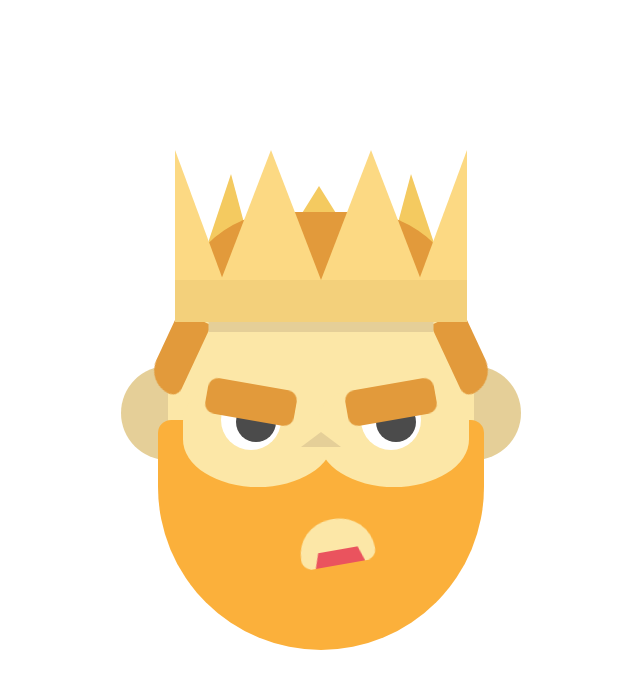
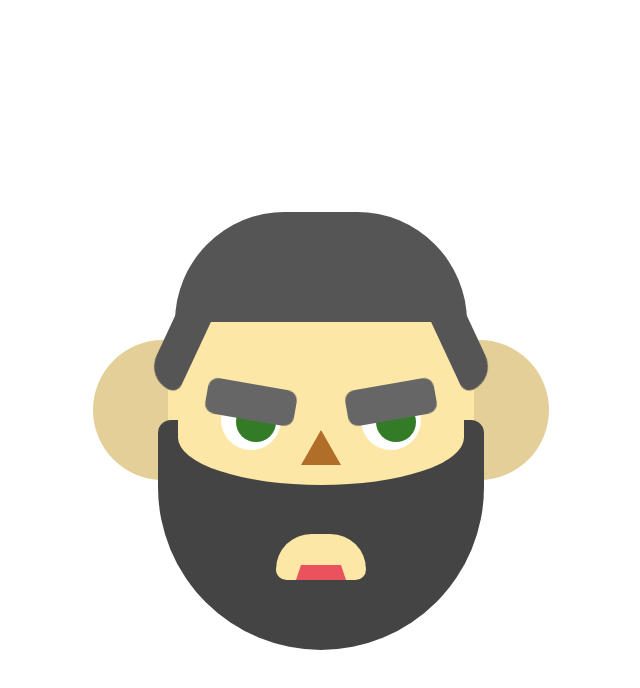
Before and after one commit to gio-nadiradze/Talk-to-face, a plain HTML site: page index.html in a window 1280 px wide. Shown: the whole page, without its empty margins (319-959 px from the left). Drawn offline with Linux system fonts and the light colour scheme.

Commit message:
Update style.css

```diff
--- a/style.css
+++ b/style.css
@@ -34,7 +34,7 @@ body {
 .beard {
   width: 326px;
   height: 230px;
-  background-color: #fbb03b;
+  background-color: #444;
   position: absolute;
   z-index: 2;
   bottom: 0;
@@ -44,30 +44,15 @@ body {
   border-radius: 40px 40px 500px 500px;
 }
 
-.beard:before {
-  content: '';
-  position: absolute;
-  top: -30px;
-  left: 20px;
-  width: 150px;
-  height: 95px;
-  border-radius: 35px 0 60% 60%;
-  background-color: #fce7a7;
-  -webkit-animation: eye 3500ms ease-out infinite;
-  animation: eye 3500ms ease-out infinite;
-}
-
 .beard:after {
   content: '';
   position: absolute;
   top: -30px;
   right: 20px;
-  width: 150px;
+  width: 286px;
   height: 95px;
   border-radius: 35px 0 60% 60%;
   background-color: #fce7a7;
-  -webkit-animation: eye 3500ms ease-out infinite;
-    animation: eye 3500ms ease-out infinite;
 }
 
 .face {
@@ -84,19 +69,19 @@ body {
 }
 
 .ear {
-  width: 50px;
-  height: 94px;
+  width: 75px;
+  height: 140px;
   background-color: #e5cf98;
   position: absolute;
-  border-radius: 100px 0 0 100px;
-  left: 0;
-  bottom: 190px;
+  border-radius: 160px 0 0 160px;
+  left: -28px;
+  bottom: 170px;
 }
 
 .ear.right {
   left: auto;
-  right: 0;
-  border-radius: 0 100px 100px 0
+  right: -28px;
+  border-radius: 0 100px 100px 0;
 }
 
 .eye {
@@ -117,7 +102,7 @@ body {
 
 .eye-inside {
   border-radius: 50%;
-  background-color: #4b4b4b;
+  background-color: #337b26;
   width: 40px;
   height: 40px;
   position: absolute;
@@ -164,7 +149,7 @@ body {
 }
 
 .eyebrow {
-  background-color: #e29a3b;
+  background-color: #666;
   height: 36px;
   width: 90px;
   position: absolute;
@@ -178,7 +163,7 @@ body {
 
 @-webkit-keyframes eyeLeft {
   0% {
-    -webkit-transform: rotate(0deg);
+    -webkit-transform: rotate(20deg);
   }
   10% {
     -webkit-transform: rotate(10deg);
@@ -187,13 +172,13 @@ body {
     -webkit-transform: rotate(10deg);
   }
   100% {
-    -webkit-transform: rotate(0deg);
+    -webkit-transform: rotate(20deg);
   }
 }
 
 @keyframes eyeLeft {
   0% {
-    transform: rotate(0deg);
+    transform: rotate(20deg);
   }
   10% {
     transform: rotate(10deg);
@@ -202,7 +187,7 @@ body {
     transform: rotate(10deg);
   }
   100% {
-    transform: rotate(0deg);
+    transform: rotate(20deg);
   }
 }
 
@@ -215,7 +200,7 @@ body {
 
 @-webkit-keyframes eyeRight {
   0% {
-    -webkit-transform: rotate(0deg);
+    -webkit-transform: rotate(-20deg);
   }
   10% {
     -webkit-transform: rotate(-10deg);
@@ -224,13 +209,13 @@ body {
     -webkit-transform: rotate(-10deg);
   }
   100% {
-    -webkit-transform: rotate(0deg);
+    -webkit-transform: rotate(-20deg);
   }
 }
 
 @keyframes eyeRight {
   0% {
-    transform: rotate(0deg);
+    transform: rotate(-20deg);
   }
   10% {
     transform: rotate(-10deg);
@@ -239,53 +224,21 @@ body {
     transform: rotate(-10deg);
   }
   100% {
-    transform: rotate(0deg);
+    transform: rotate(-20deg);
   }
 }
 
 .mouth {
-  width: 75px;
+  width: 90px;
   height: 46px;
   background-color: #fce7a7;
   position: absolute;
   left: 50%;
   -webkit-transform: translateX(-50%);
           transform: translateX(-50%);
-  bottom: 90px;
+  bottom: 70px;
   border-radius: 100px 100px 30px 30px;
   z-index: 2;
-  -webkit-animation: mouth 3500ms ease-out infinite;
-          animation: mouth 3500ms ease-out infinite;
-}
-
-@-webkit-keyframes mouth {
-  0% {
-    -webkit-transform: translateX(-50%) rotate(0deg);
-  }
-  10% {
-    -webkit-transform: translateX(-30%) translateY(5px) rotate(-6deg);
-  }
-  90% {
-    -webkit-transform: translateX(-30%) translateY(5px) rotate(-6deg);
-  }
-  100% {
-    -webkit-transform: translatex(-50%) rotate(0deg);
-  }
-}
-
-@keyframes mouth {
-  0% {
-    transform: translateX(-50%) rotate(0deg);
-  }
-  10% {
-    transform: translateX(-30%) translateY(5px) rotate(-10deg);
-  }
-  90% {
-    transform: translateX(-30%) translateY(5px) rotate(-10deg);
-  }
-  100% {
-    transform: translatex(-50%) rotate(0deg);
-  }
 }
 
 .mouth:after {
@@ -302,70 +255,13 @@ body {
   border-radius: 0;
 }
 
-.crown-bottom {
-  width: 292px;
-  height: 42px;
-  top: 130px;
-  background-color: #f3d07b;
-  position: absolute;
-  left: 50%;
-  -webkit-transform: translateX(-50%);
-          transform: translateX(-50%);
-  z-index: 5;
-}
-
-.crown-bottom:before {
-  content: '';
-  bottom: -10px;
-  background-color: #e5cf98;
-  height: 10px;
-  width: 225px;
-  left: 50%;
-  -webkit-transform: translateX(-50%);
-          transform: translateX(-50%);
-  position: absolute;
-}
-
-.crown-front.side-left {
-  width: 0;
-  height: 0;
-  border-style: solid;
-  border-width: 130px 0 0 48px;
-  border-color: transparent transparent transparent #fcd983;
-  position: absolute;
-  top: 0;
-  left: 54px;
-}
-
-.crown-front {
-  width: 0;
-  height: 0;
-  border-style: solid;
-  border-width: 0 50px 130px 50px;
-  border-color: transparent transparent #fcd983 transparent;
-  position: absolute;
-  left: 100px;
-  top: 0;
-}
 
 .middle-right {
   left: 200px;
 }
 
-.crown-front.side-right {
-  width: 0;
-  height: 0;
-  border-style: solid;
-  border-width: 0 0 130px 48px;
-  border-color: transparent transparent #fcd983 transparent;
-  position: absolute;
-  top: 0;
-  left: auto;
-  right: 54px;
-}
-
 .hair {
-  background-color: #e29a3b;
+  background-color: #555;
   width: 292px;
   height: 110px;
   position: absolute;
@@ -382,8 +278,8 @@ body {
   content: '';
   width: 35px;
   height: 80px;
-  background-color: #e29a3b;
-  top: 164px;
+  background-color: #555;
+  top: 160px;
   left: 40px;
   z-index: 4;
   border-radius: 0 0 60px 160px;
@@ -396,8 +292,8 @@ body {
   content: '';
   width: 35px;
   height: 80px;
-  background-color: #e29a3b;
-  top: 164px;
+  background-color: #555;
+  top: 160px;
   right: 40px;
   z-index: 4;
   border-radius: 0 0 160px 60px;
@@ -405,49 +301,55 @@ body {
           transform: rotate(-25deg);
 }
 
-.crown-back.first {
+.horn.first {
   width: 0;
   height: 0;
   border-style: solid;
   border-width: 0 24px 90px 30px;
-  border-color: transparent transparent #f4ca60 transparent;
+  border-color: transparent transparent #ea535e transparent;
   top: 24px;
   left: 80px;
   z-index: -2;
   position: absolute;
+  -webkit-animation: horn 3500ms ease-out infinite;
+          animation: horn 3500ms ease-out infinite;
 }
 
-.crown-back.second {
-  width: 0;
-  height: 0;
-  border-style: solid;
-  border-width: 0 25px 40px 25px;
-  border-color: transparent transparent #f4ca60 transparent;
-  top: 36px;
-  left: 173px;
-  z-index: -2;
-  position: absolute;
-}
-
-.crown-back.third {
+.horn.last {
   width: 0;
   height: 0;
   border-style: solid;
   border-width: 0 30px 90px 24px;
-  border-color: transparent transparent #f4ca60 transparent;
+  border-color: transparent transparent #ea535e transparent;
   top: 24px;
   right: 80px;
   z-index: -2;
   position: absolute;
+  animation: horn 3500ms ease-out infinite;
+}
+
+@keyframes horn {
+  0% {
+    margin-top: 20px;
+  }
+  10% {
+    margin-top: 80px;
+  }
+  90% {
+    margin-top: 80px;
+  }
+  100% {
+    margin-top: 20px;
+  }
 }
 
 .nose {
   width: 0;
   height: 0;
   border-style: solid;
-  border-width: 0 20px 15px 20px;
-  border-color: transparent transparent #e5cf98 transparent;
-  top: 282px;
+  border-width: 0 20px 35px 20px;
+  border-color: transparent transparent #b16e28 transparent;
+  top: 280px;
   left: 50%;
   -webkit-transform: translateX(-50%);
           transform: translateX(-50%);
```
